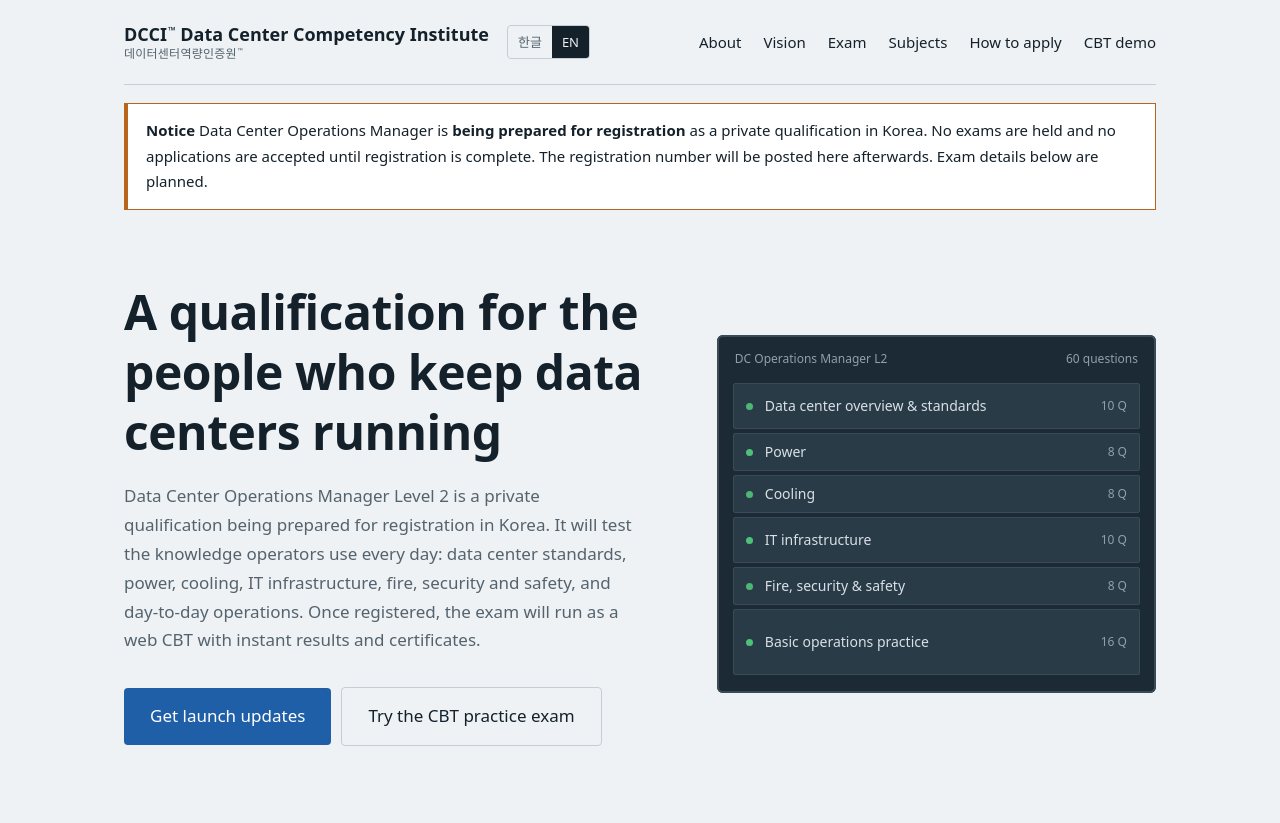
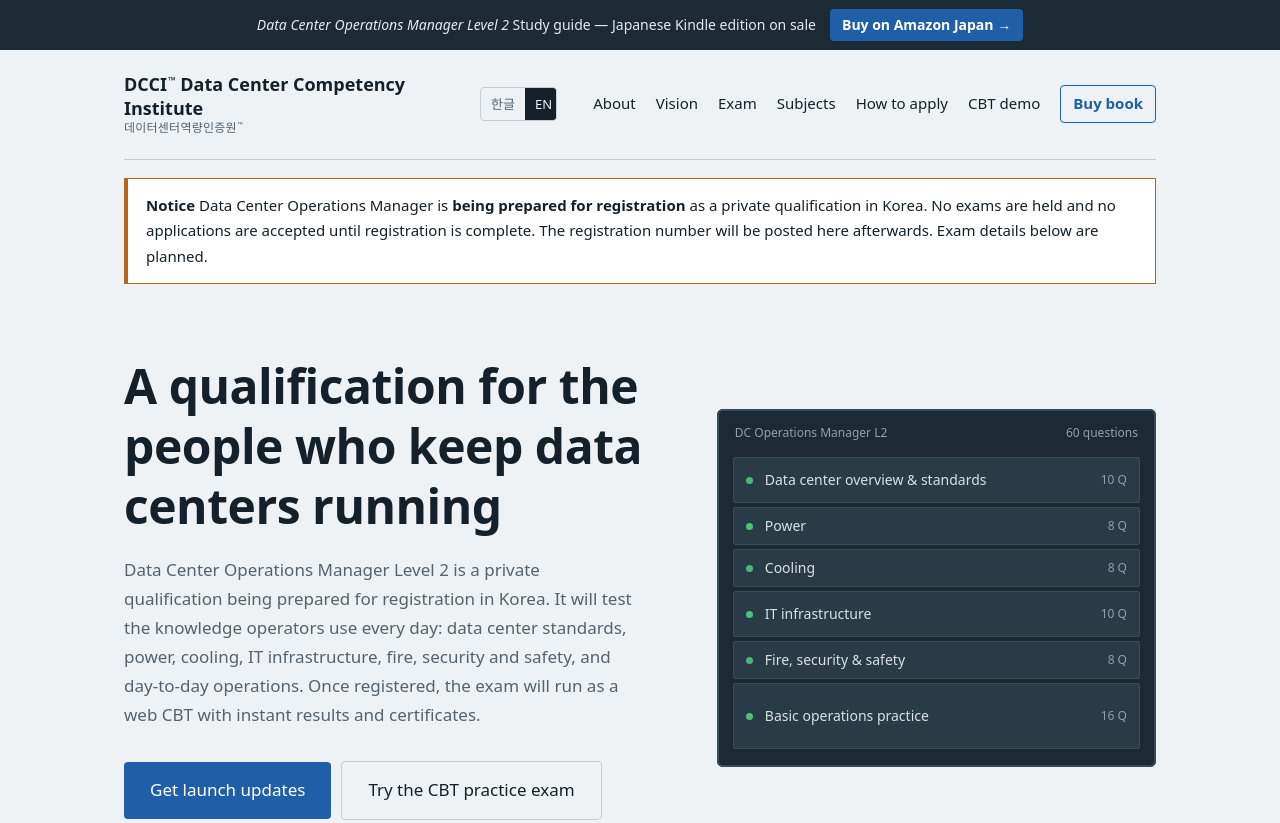
Before and after one commit to tenjinmike/dcci-site, a plain HTML site: page index.html in a window 1280 px wide. Shown: the top 823 px of the page. Drawn offline with Linux system fonts and the light colour scheme; a web font is replaced by a local one.

Commit message:
상단 구매 안내 띠와 메뉴 '수험서 구매' 버튼 추가, 카드 내 구매 버튼 제거
Co-Authored-By: Claude Opus 5.5 <noreply@anthropic.com>
Claude-Session: https://claude.ai/code/session_0141CfpEgakw8RQpCcXiycZJ

```diff
--- a/index.html
+++ b/index.html
@@ -59,7 +59,16 @@ header.top{display:flex;justify-content:space-between;align-items:center;padding
 .lang{display:inline-flex;border:1px solid var(--line);border-radius:4px;overflow:hidden}
 .lang button{border:0;background:transparent;color:var(--muted);font:inherit;font-size:13px;padding:5px 10px;cursor:pointer}
 .lang button[aria-pressed="true"]{background:var(--ink);color:var(--bg)}
-nav a{margin-left:22px;color:var(--ink);text-decoration:none;font-size:15px}
+nav a{margin-left:20px;color:var(--ink);text-decoration:none;font-size:15px;white-space:nowrap}
+nav{display:flex;align-items:center}
+.buybar{background:var(--rack);color:#E4EAEE;font-size:14px}
+.buybar .wrap{display:flex;justify-content:center;align-items:center;gap:14px;flex-wrap:wrap;padding-top:9px;padding-bottom:9px;text-align:center}
+.buybar a{color:#fff;font-weight:600;text-decoration:none;background:var(--cold);border-radius:4px;padding:4px 12px;white-space:nowrap}
+.buybar .bb-full{font-weight:400}
+@media (max-width:760px){.buybar{font-size:13px}.buybar .bb-full{display:none}.buybar .wrap{gap:10px}}
+.buybar a:hover{filter:brightness(1.12)}
+nav a.nav-buy{border:1px solid var(--cold);color:var(--cold);border-radius:4px;padding:5px 12px;font-weight:600;white-space:nowrap}
+nav a.nav-buy:hover{background:var(--cold);color:#fff}
 nav a:hover{color:var(--cold)}
 @media (max-width:760px){nav{display:none}}
 
@@ -160,6 +169,7 @@ footer b{color:var(--ink)}
 </style>
 </head>
 <body>
+<div class="buybar"><div class="wrap"><span data-i="buyBarT"><b class="bb-full">『데이터센터운영관리사 2급』 </b>수험서 일본어판 Kindle 판매 중</span><a href="https://www.amazon.co.jp/dp/B0HMPXVLQD" target="_blank" rel="noopener" data-i="buyBarA">아마존 재팬에서 구매하기 →</a></div></div>
 <div class="wrap">
   <header class="top">
     <div class="left">
@@ -168,7 +178,7 @@ footer b{color:var(--ink)}
         <button type="button" data-lang="ko" aria-pressed="true">한글</button><button type="button" data-lang="en" aria-pressed="false">EN</button>
       </div>
     </div>
-    <nav><a href="#about" data-i="navAbout">자격 소개</a><a href="#vision" data-i="navVision">비전</a><a href="#exam" data-i="navExam">시험 안내</a><a href="#subjects" data-i="navSub">출제 과목</a><a href="#apply" data-i="navApply">응시 방법</a><a href="/cbt/" data-i="navCbt">CBT 체험</a></nav>
+    <nav><a href="#about" data-i="navAbout">자격 소개</a><a href="#vision" data-i="navVision">비전</a><a href="#exam" data-i="navExam">시험 안내</a><a href="#subjects" data-i="navSub">출제 과목</a><a href="#apply" data-i="navApply">응시 방법</a><a href="/cbt/" data-i="navCbt">CBT 체험</a><a class="nav-buy" href="https://www.amazon.co.jp/dp/B0HMPXVLQD" target="_blank" rel="noopener" data-i="navBuy">수험서 구매</a></nav>
   </header>
   <p class="notice" data-i="notice"><b>안내</b> 데이터센터운영관리사는 현재 <b>민간자격 등록을 준비 중</b>입니다. 등록이 완료되기 전에는 시험을 시행하거나 응시 접수를 받지 않으며, 등록번호는 등록 후 이 페이지에 게시합니다. 아래 시험 내용은 시행 예정 안입니다.</p>
 
@@ -215,7 +225,7 @@ footer b{color:var(--ink)}
         <div class="gb-txt"><h3><i>01</i><span data-i="g1h">공식 수험서 출판</span></h3><p data-i="g1p">데이터센터운영관리사 2급 공식 수험서를 직접 출판합니다. 현장 운영 경험을 바탕으로 정확한 데이터와 주석을 담아, 시험 준비와 실무 교재로 함께 쓸 수 있게 만듭니다.</p><p class="gb-by" data-i="gbBy">저자 임성민 · 발행 블루아이티</p></div>
         <ul class="editions">
           <li><div class="ed-cover ko" aria-hidden="true"><b>2급</b></div><div class="ed-body"><span class="ed-tag soon" data-i="ed1tag">2027년 2월 발행 예정</span><strong data-i="ed1t">데이터센터운영관리사 2급 수험서</strong><span class="ed-meta" data-i="ed1m">한국어 · 종이책(교보문고 POD) · 정가 33,000원<br>ISBN 979-11-223379-0-7 (13000)</span></div></li>
-          <li><div class="ed-cover ja" aria-hidden="true"><b>2級</b></div><div class="ed-body"><span class="ed-tag live" data-i="ed2tag">판매 중</span><strong lang="ja">データセンター運用管理士 2級 対策テキスト</strong><span class="ed-meta" data-i="ed2m">일본어 · Kindle 전자책 · ¥1,250</span><a class="ed-btn" href="https://www.amazon.co.jp/dp/B0HMPXVLQD" target="_blank" rel="noopener" data-i="ed2btn">아마존 재팬에서 구매 →</a></div></li>
+          <li><div class="ed-cover ja" aria-hidden="true"><b>2級</b></div><div class="ed-body"><span class="ed-tag live" data-i="ed2tag">판매 중</span><strong lang="ja">データセンター運用管理士 2級 対策テキスト</strong><span class="ed-meta" data-i="ed2m">일본어 · Kindle 전자책 · ¥1,250</span></div></li>
         </ul>
       </div>
       <div><h3><i>02</i><span data-i="g2h">운영 인재 양성과 공통 기준</span></h3><p data-i="g2p">교육과정과 온라인 강의로 운영 인재를 키우고, 기업과 기관이 채용·직무 교육·협력사 관리에 함께 쓰는 운영 역량 기준을 만듭니다.</p></div>
@@ -288,7 +298,7 @@ footer b{color:var(--ink)}
 <script>
 var EN={
 brand:"DCCI<sup class=\"tm\">™</sup> Data Center Competency Institute",brandSub:"데이터센터역량인증원<sup class=\"tm\">™</sup>",
-navAbout:"About",navExam:"Exam",navSub:"Subjects",navApply:"How to apply",navCbt:"CBT demo",ctaCbt:"Try the CBT practice exam",ctaCbt2:"Try the web CBT practice exam",navVerify:"Verify",
+navAbout:"About",navExam:"Exam",navSub:"Subjects",navApply:"How to apply",navCbt:"CBT demo",navBuy:"Buy book",buyBarT:"<b class=\"bb-full\"><i>Data Center Operations Manager Level 2</i> </b>Study guide — Japanese Kindle edition on sale",buyBarA:"Buy on Amazon Japan →",ctaCbt:"Try the CBT practice exam",ctaCbt2:"Try the web CBT practice exam",navVerify:"Verify",
 h1:"A qualification for the people who keep data centers running",
 heroP:"Data Center Operations Manager Level 2 is a private qualification being prepared for registration in Korea. It will test the knowledge operators use every day: data center standards, power, cooling, IT infrastructure, fire, security and safety, and day-to-day operations. Once registered, the exam will run as a web CBT with instant results and certificates.",
 ctaApply:"Get launch updates",ctaAbout:"About the qualification",
@@ -304,7 +314,7 @@ navVision:"Vision",visH:"Vision and goals",visTag:"VISION",
 visV:"Setting the standard for data center operations competency",
 visM:"The Data Center Competency Institute aims to be the standard for finding, developing and recognizing people who can run data centers safely. We run a fair, practice-based qualification so employers can hire with confidence and operators can prove what they can do.",
 g1h:"Publishing the official study guide",g1p:"We publish the official Level 2 study guide ourselves. Built on real operations experience, with accurate data and notes, it serves both as exam prep and as a practical handbook.",
-gbBy:"Author: Sungmin Lim · Publisher: BLUE IT",ed1tag:"Coming February 2027",ed1t:"Data Center Operations Manager Level 2 Study Guide",ed1m:"Korean · Print (Kyobo Book Centre POD) · KRW 33,000<br>ISBN 979-11-223379-0-7 (13000)",ed2tag:"On sale",ed2m:"Japanese · Kindle eBook · ¥1,250",ed2btn:"Buy on Amazon Japan →",
+gbBy:"Author: Sungmin Lim · Publisher: BLUE IT",ed1tag:"Coming February 2027",ed1t:"Data Center Operations Manager Level 2 Study Guide",ed1m:"Korean · Print (Kyobo Book Centre POD) · KRW 33,000<br>ISBN 979-11-223379-0-7 (13000)",ed2tag:"On sale",ed2m:"Japanese · Kindle eBook · ¥1,250",
 g2h:"Developing operators, setting a standard",g2p:"We develop operators through courses and online lectures, and build a competency standard that companies and institutions can use for hiring, job training and managing partners.",
 g3h:"An exam anyone can take",g3p:"Web CBT, Korean or English, and instant results let candidates take the exam wherever and whenever suits them.",
 g4h:"Expanding into Southeast Asia",g4p:"We will bring the qualification to fast-growing data center markets in Southeast Asia, translating the study guide into English and local languages for local publication and offering the same CBT exam in local languages.",
```
